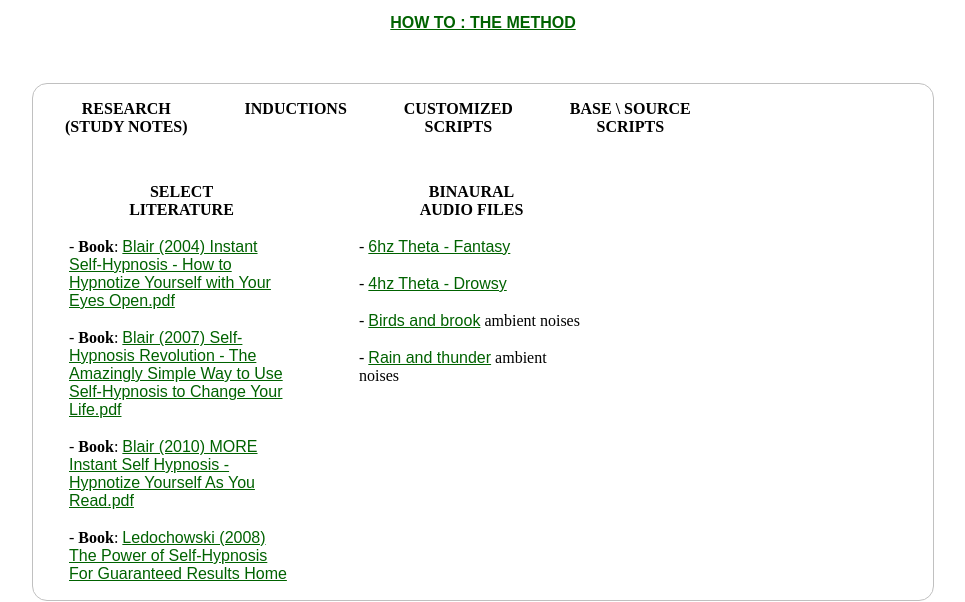
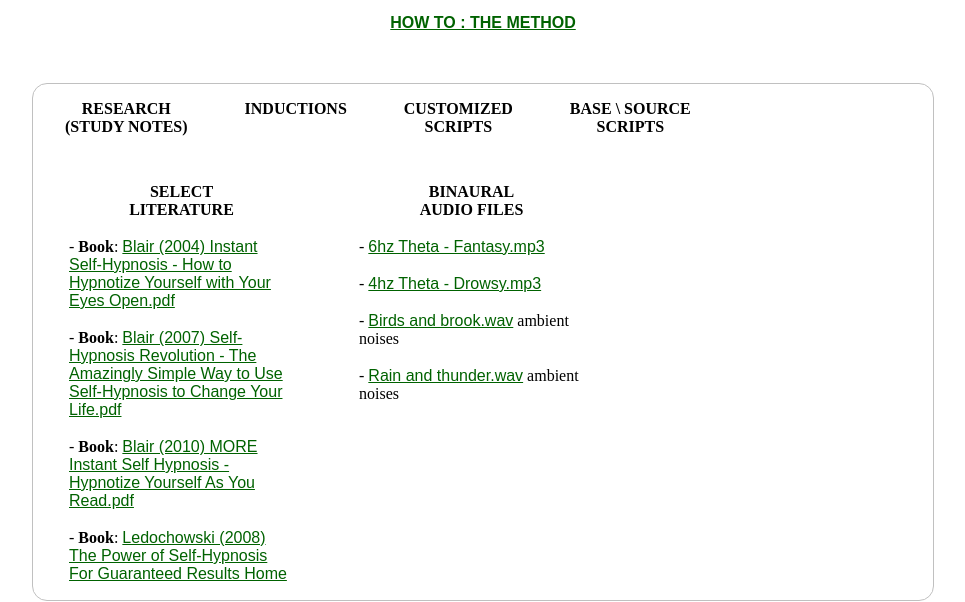
Before and after one commit to enoren5/hypno_mixer, a Django app: page / in a window 1280 px wide. Shown: the part 436-1038 px from the top of the page, without its empty margins (157-1122 px from the left). Run offline with Django 4.2, Linux system fonts and the light colour scheme; the visitor is signed in with stand-in values (Sample User, id 1); data that the repository does not hold is empty.

Commit message:
Add file extensions to audio file list

```diff
--- a/contents/templates/contents/content_list.html
+++ b/contents/templates/contents/content_list.html
@@ -108,10 +108,10 @@
     <ul>
         <h4> BINAURAL <br> AUDIO FILES</h4>
         <div class="box">
-        <li class="flex-item"> - <a href="https://www.dropbox.com/s/mxmtgjg9oh0oq1l/6hz%20Theta%20-%20Fantasy.mp3?dl=0">6hz Theta - Fantasy</a></li>
-        <li class="flex-item"> - <a href="https://www.dropbox.com/s/2tppj5e53kb30l0/4hz%20Theta%20-%20Drowsy.mp3?dl=0">4hz Theta - Drowsy</a></li>
-        <li class="flex-item"> - <a href="https://www.dropbox.com/s/iji5i0nh1rtscwz/Birds%20%2B%20Brook%20loop.wav?dl=0">Birds and brook</a> ambient noises</li>
-        <li class="flex-item"> - <a href="https://www.dropbox.com/s/b4xa8urb0584a6t/Rain%20%2B%20Thunder%20loop.wav?dl=0">Rain and thunder</a> ambient noises</li>
+        <li class="flex-item"> - <a href="https://www.dropbox.com/s/mxmtgjg9oh0oq1l/6hz%20Theta%20-%20Fantasy.mp3?dl=0">6hz Theta - Fantasy.mp3</a></li>
+        <li class="flex-item"> - <a href="https://www.dropbox.com/s/2tppj5e53kb30l0/4hz%20Theta%20-%20Drowsy.mp3?dl=0">4hz Theta - Drowsy.mp3</a></li>
+        <li class="flex-item"> - <a href="https://www.dropbox.com/s/iji5i0nh1rtscwz/Birds%20%2B%20Brook%20loop.wav?dl=0">Birds and brook.wav</a> ambient noises</li>
+        <li class="flex-item"> - <a href="https://www.dropbox.com/s/b4xa8urb0584a6t/Rain%20%2B%20Thunder%20loop.wav?dl=0">Rain and thunder.wav</a> ambient noises</li>
         <!--
         <li class="flex-item">Placeholder Three.wav</li>
         <li class="flex-item">Placeholder Three.wav</li>
```
